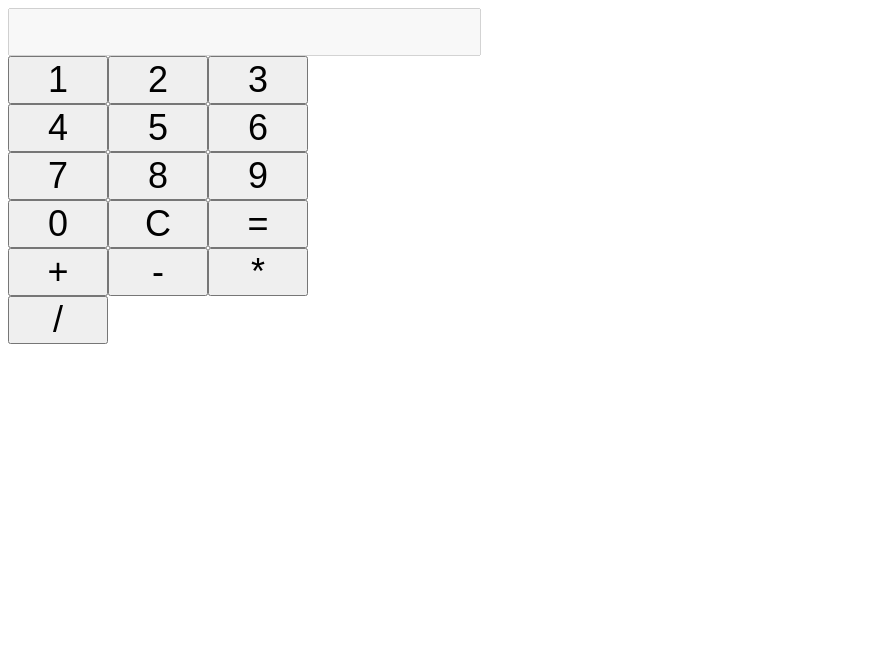
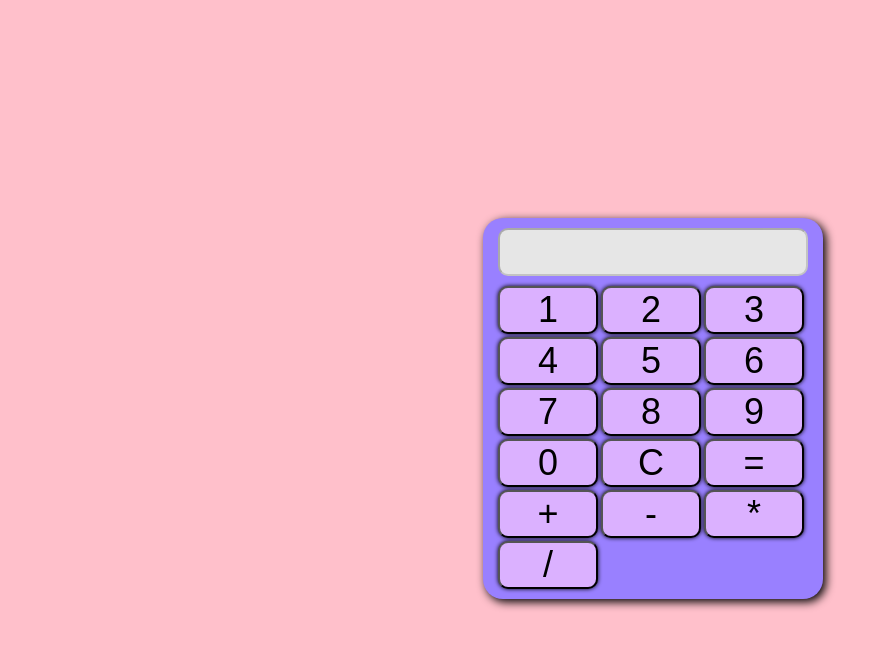
Before and after one commit to DariousVex/calculator, a plain HTML site: page index.html in a window 1280 px wide. Shown: the whole page, without its empty margins (0-888 px from the left). Drawn offline with Linux system fonts and the light colour scheme.

Commit message:
Finished styling with my dougther :)

```diff
--- a/index.html
+++ b/index.html
@@ -13,22 +13,118 @@
       <div class="calculator">
         <input class="display" type="text" id="result" disabled />
         <div class="number-pad">
-          <input type="button" name="d-1" value="1" onclick="display('1')" />
-          <input type="button" name="d-2" value="2" onclick="display('2')" />
-          <input type="button" name="d-3" value="3" onclick="display('3')" />
-          <input type="button" name="d-4" value="4" onclick="display('4')" />
-          <input type="button" name="d-5" value="5" onclick="display('5')" />
-          <input type="button" name="d-6" value="6" onclick="display('6')" />
-          <input type="button" name="d-7" value="7" onclick="display('7')" />
-          <input type="button" name="d-8" value="8" onclick="display('8')" />
-          <input type="button" name="d-9" value="9" onclick="display('9')" />
-          <input type="button" name="d-0" value="0" onclick="display('0')" />
-          <input type="button" name="d-C" value="C" onclick="clearscreen('')" />
-          <input type="button" name="d-=" value="=" onclick="calculate('=')" />
-          <input type="button" name="d-+" value="+" onclick="display('+')" />
-          <input type="button" name="d--" value="-" onclick="display('-')" />
-          <input type="button" name="d-*" value="*" onclick="display('*')" />
-          <input type="button" name="d-/" value="/" onclick="display('/')" />
+          <input
+            class="button"
+            type="button"
+            name="d-1"
+            value="1"
+            onclick="display('1')"
+          />
+          <input
+            class="button"
+            type="button"
+            name="d-2"
+            value="2"
+            onclick="display('2')"
+          />
+          <input
+            class="button"
+            type="button"
+            name="d-3"
+            value="3"
+            onclick="display('3')"
+          />
+          <input
+            class="button"
+            type="button"
+            name="d-4"
+            value="4"
+            onclick="display('4')"
+          />
+          <input
+            class="button"
+            type="button"
+            name="d-5"
+            value="5"
+            onclick="display('5')"
+          />
+          <input
+            class="button"
+            type="button"
+            name="d-6"
+            value="6"
+            onclick="display('6')"
+          />
+          <input
+            class="button"
+            type="button"
+            name="d-7"
+            value="7"
+            onclick="display('7')"
+          />
+          <input
+            class="button"
+            type="button"
+            name="d-8"
+            value="8"
+            onclick="display('8')"
+          />
+          <input
+            class="button"
+            type="button"
+            name="d-9"
+            value="9"
+            onclick="display('9')"
+          />
+          <input
+            class="button"
+            type="button"
+            name="d-0"
+            value="0"
+            onclick="display('0')"
+          />
+          <input
+            class="button"
+            type="button"
+            name="d-C"
+            value="C"
+            onclick="clearscreen('')"
+          />
+          <input
+            class="button"
+            type="button"
+            name="d-="
+            value="="
+            onclick="calculate('=')"
+          />
+          <input
+            class="button"
+            type="button"
+            name="d-+"
+            value="+"
+            onclick="display('+')"
+          />
+          <input
+            class="button"
+            type="button"
+            name="d--"
+            value="-"
+            onclick="display('-')"
+          />
+          <input
+            class="button"
+            type="button"
+            name="d-*"
+            value="*"
+            onclick="display('*')"
+          />
+          <input
+            class="button"
+            type="button"
+            name="d-/"
+            value="/"
+            onclick="display('/')"
+          />
         </div>
       </div>
     </main>
--- a/styles.css
+++ b/styles.css
@@ -4,11 +4,44 @@
   box-sizing: border-box;
   font-size: 1.5rem;
 }
+body {
+  width: 100vw;
+  height: 100vh;
+  background-color: pink;
+  display: flex;
+  align-items: center;
+  justify-content: center;
+}
+
+.calculator {
+  display: flex;
+  flex-flow: column;
+  align-items: center;
+  background-color: #9980ff;
+  padding: 10px;
+  margin-left: 10px;
+  width: 340px;
+  box-shadow: 3px 3px 10px black;
+  border-radius: 20px;
+}
+.display {
+  background-color: rgba(230, 230, 230, 1);
+  width: 310px;
+  border-radius: 10px;
+  margin-bottom: 10px;
+}
 .number-pad {
   display: flex;
   flex-direction: row;
   flex-wrap: wrap;
-  width: 300px;
+  width: 310px;
+  gap: 3px;
+}
+
+.button {
+  background-color: #dbb1ff;
+  box-shadow: 0 0 4px black;
+  border-radius: 10px;
 }
 
 main .calculator .number-pad input {
```
